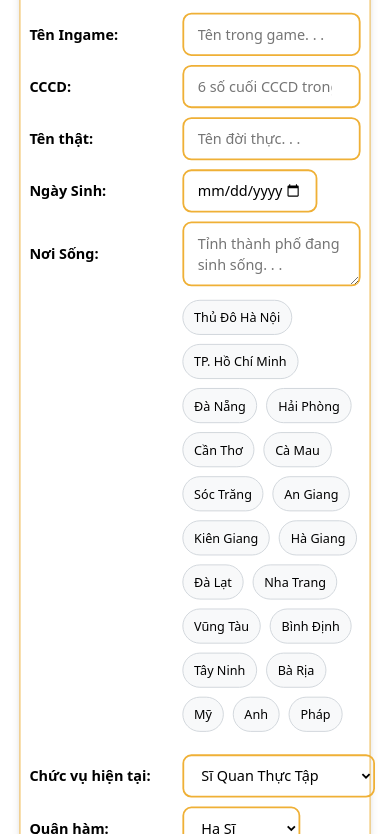
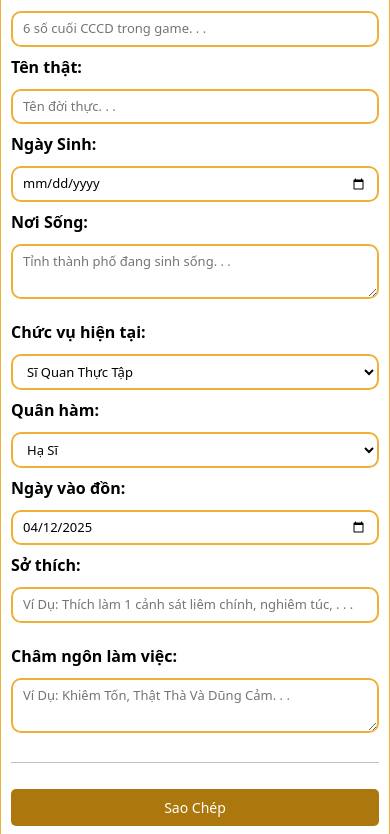
Before and after one commit to jaysonmanager2/lssd-form, a plain HTML site: page pages/form_officer_resume.html in a window 390 px wide. Shown: the part 273-1107 px from the top of the page. Drawn offline with nearby package versions, Linux system fonts and the light colour scheme; files whose address does not match are found by name.

Commit message:
updated-v1.5

```diff
--- a/app/css/form_officer_resume.css
+++ b/app/css/form_officer_resume.css
@@ -2,9 +2,11 @@
     font-weight: bold;
     min-width: 160px;
 }
+
 .form-group-1 p {
     min-width: 160px;
 }
+
 .form-group-1 {
     margin-bottom: 10px;
     display: flex;
@@ -95,3 +97,104 @@ select {
 .suggestion-item:hover {
     background-color: #f1dbb1;
 }
+
+/* Responsive Styles */
+@media (max-width: 768px) {
+    .form-group-1 {
+        flex-direction: column;
+        align-items: flex-start;
+        gap: 5px;
+    }
+
+    .form-group-1 label,
+    .form-group-1 p {
+        min-width: 100% !important;
+        margin-bottom: 5px;
+    }
+
+    .box-form-1 .input-ia,
+    .box-form-1 select,
+    .box-form-1 textarea {
+        width: 100% !important;
+        max-width: 100% !important;
+        font-size: 14px;
+        padding: 8px 12px;
+    }
+
+    .input-date {
+        width: 100% !important;
+    }
+
+    .copy-btn,
+    .reset-btn {
+        width: 100%;
+        margin-top: 10px;
+    }
+
+    .suggestions {
+        /* flex-direction: column;
+        gap: 8px; */
+        display: none;
+    }
+
+    .suggestion-item {
+        width: 100%;
+        text-align: center;
+        padding: 6px 10px;
+    }
+
+    .box-form-1 {
+        padding: 15px;
+        scale: 1;
+    }
+
+    .box-form-1 h2 {
+        font-size: 1.5rem;
+    }
+}
+
+@media (max-width: 480px) {
+    .box-form-1 {
+        padding: 10px;
+        border-radius: 8px;
+    }
+
+    .form-group-1 {
+        margin-bottom: 8px;
+    }
+
+    .box-form-1 .input-ia,
+    .box-form-1 select,
+    .box-form-1 textarea {
+        font-size: 13px;
+        padding: 6px 10px;
+    }
+
+    .suggestion {
+        display: none;
+    }
+
+    /* .suggestion-item {
+        font-size: 13px;
+    } */
+
+    .box-form-1 h2 {
+        font-size: 1.3rem;
+    }
+
+    .copy-btn,
+    .reset-btn {
+        padding: 8px 12px;
+        font-size: 14px;
+    }
+
+    .suggestion-select {
+        display: block;
+    }
+}
+
+@media (min-width: 768px) {
+    .suggestion-select {
+        display: none;
+    }
+}
--- a/app/css/form_on_leave.css
+++ b/app/css/form_on_leave.css
@@ -22,7 +22,7 @@
     margin-top: 20px;
     color: white;
     border-radius: 5px;
-    transition: all 300ms ;
+    transition: all 300ms;
 }
 
 .reset-btn:hover {
@@ -42,7 +42,7 @@
     transition: background-color 300ms;
 }
 
-.copy-btn:hover{
+.copy-btn:hover {
     background-color: #EFB036;
 }
 
@@ -132,3 +132,95 @@ li {
 .box-button-end {
     gap: 10px;
 }
+
+/* Responsive */
+@media (max-width: 768px) {
+    .form-group-1 .goi-y {
+        display: none;
+    }
+    .form-group-1 {
+        flex-direction: column;
+        align-items: flex-start;
+        gap: 5px;
+    }
+
+    .form-group-1 label,
+    .form-group-1 p {
+        min-width: 100% !important;
+        text-align: left;
+        margin-bottom: 5px;
+    }
+
+    .box-form-1 .input-ia,
+    .box-form-1 select {
+        max-width: 100%;
+        width: 100% !important;
+    }
+
+    .static-input {
+        width: 100% !important;
+    }
+
+    .input-date {
+        width: 100% !important;
+    }
+
+    .reset-btn {
+        width: 100% !important;
+        margin-top: 10px;
+    }
+
+    .copy-btn {
+        margin-top: 10px;
+    }
+
+    .box-button-end {
+        flex-direction: column;
+    }
+
+    .suggestions {
+        flex-direction: column;
+    }
+
+    .suggestion-item {
+        width: 100%;
+        text-align: center;
+    }
+
+    #label-1 {
+        font-size: 14px;
+    }
+
+    .box-form-1 .input-ia,
+    .box-form-1 select {
+        padding: 8px 12px;
+        font-size: 14px;
+    }
+
+    .box-form-1 h2 {
+        font-size: 1.5rem;
+    }
+}
+
+@media (max-width: 480px) {
+    .form-group-1 .goi-y {
+        display: none;
+    }
+    .box-form-1 {
+        padding: 10px 5px;
+    }
+
+    .form-group-1 {
+        margin-bottom: 8px;
+    }
+
+    .box-form-1 .input-ia,
+    .box-form-1 select {
+        padding: 6px 10px;
+        font-size: 13px;
+    }
+
+    .box-form-1 h2 {
+        font-size: 1.3rem;
+    }
+}
--- a/app/js/form_officer_resume.js
+++ b/app/js/form_officer_resume.js
@@ -63,6 +63,12 @@ function selectSuggestion(element, inputId) {
     // Xóa gợi ý được nhấn
     element.remove();
 }
+function selectSuggestion_Responsive(selectElement, targetInputId) {
+    if (selectElement.value) {
+        document.getElementById(targetInputId).value = selectElement.value;
+        selectElement.value = ""; // Reset dropdown sau khi chọn
+    }
+}
 
 // Lấy ngày hiện tại
 const today = new Date();
--- a/pages/form_officer_resume.html
+++ b/pages/form_officer_resume.html
@@ -115,11 +115,10 @@
             <label id="label-6" class="label-select">Chức vụ hiện tại:</label>
             <select id="select-1">
                 <option value="Sĩ Quan Thực Tập">Sĩ Quan Thực Tập</option>
-                <option value="Sĩ Quan">Sĩ Quan</option>
-                <option value="Phó Cảnh Sát Trưởng">Phó Cảnh Sát Trưởng</option>
-                <option value="Cảnh Sát Trưởng">Cảnh Sát Trưởng</option>
-                <option value="Thư Ký Cục Trưởng">Thư Ký Cục Trưởng</option>
-                <option value="Trợ Lý Điều Hành">Trợ Lý Điều Hành</option>
+                <option value="Cảnh Sát Viên">Cảnh Sát Viên</option>
+                <option value="Đội Phó">Đội Phó</option>
+                <option value="Đội Trưởng">Đội Trưởng</option>
+                <option value="Trợ Lý">Trợ Lý</option>
             </select>
         </div>
         <!--  -->
```
Also changed, not shown: index.html (+2 -1 lines), pages/form_on_leave.html (+4 -6 lines).
